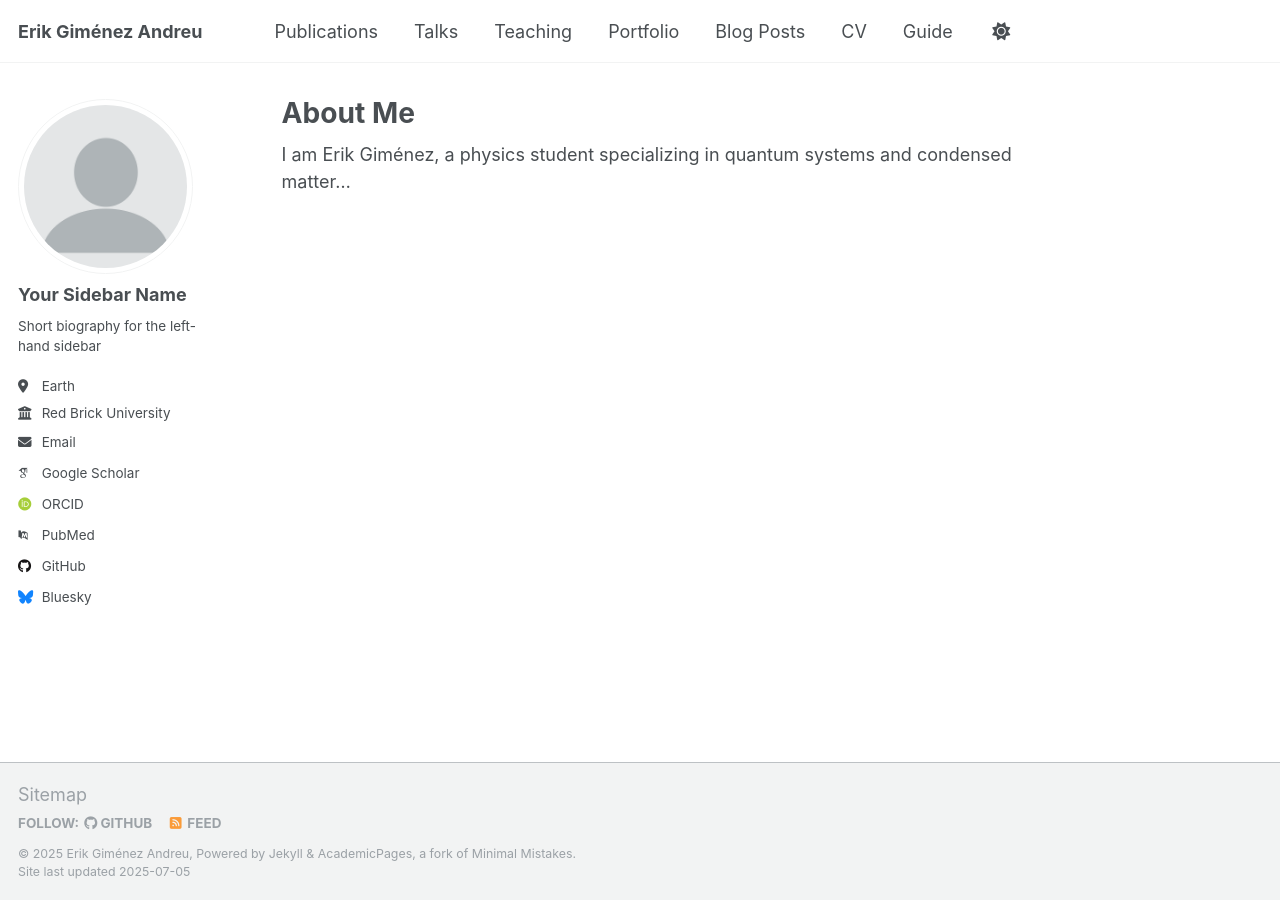
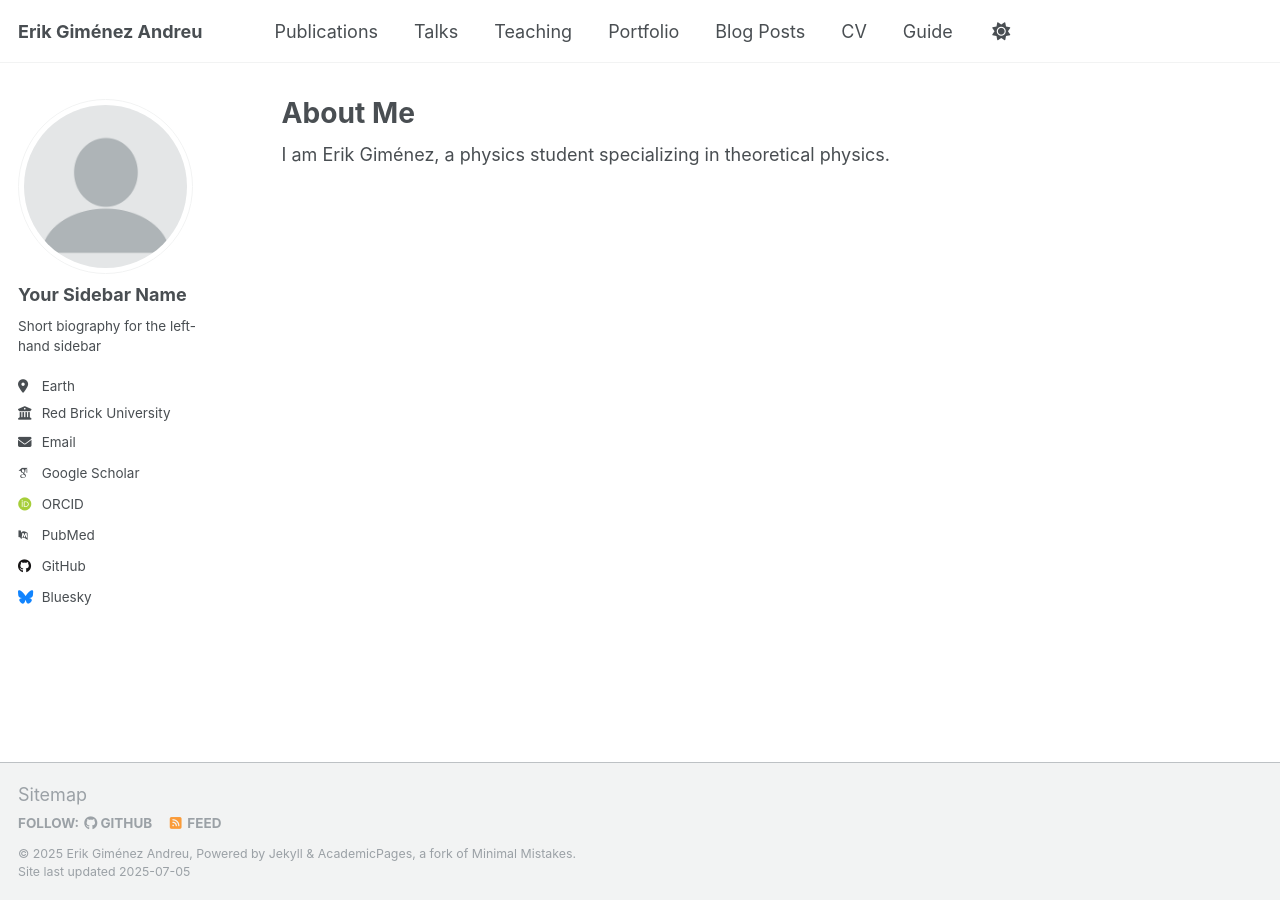
Before and after one commit to ErikG25/erikgimenez.github.io, a Jekyll site: the page built from _pages/about.md, in a window 1280 px wide. Built offline with Jekyll 4.4.1, drawn with Linux system fonts in a browser that asks for light colours; some web fonts are replaced; a script that is not in the unit is left out.

Commit message:
Update about.md

```diff
--- a/_pages/about.md
+++ b/_pages/about.md
@@ -3,4 +3,4 @@ permalink: /about/
 title: "About Me"
 ---
 
-I am Erik Giménez, a physics student specializing in quantum systems and condensed matter...
+I am Erik Giménez, a physics student specializing in theoretical physics.
```
